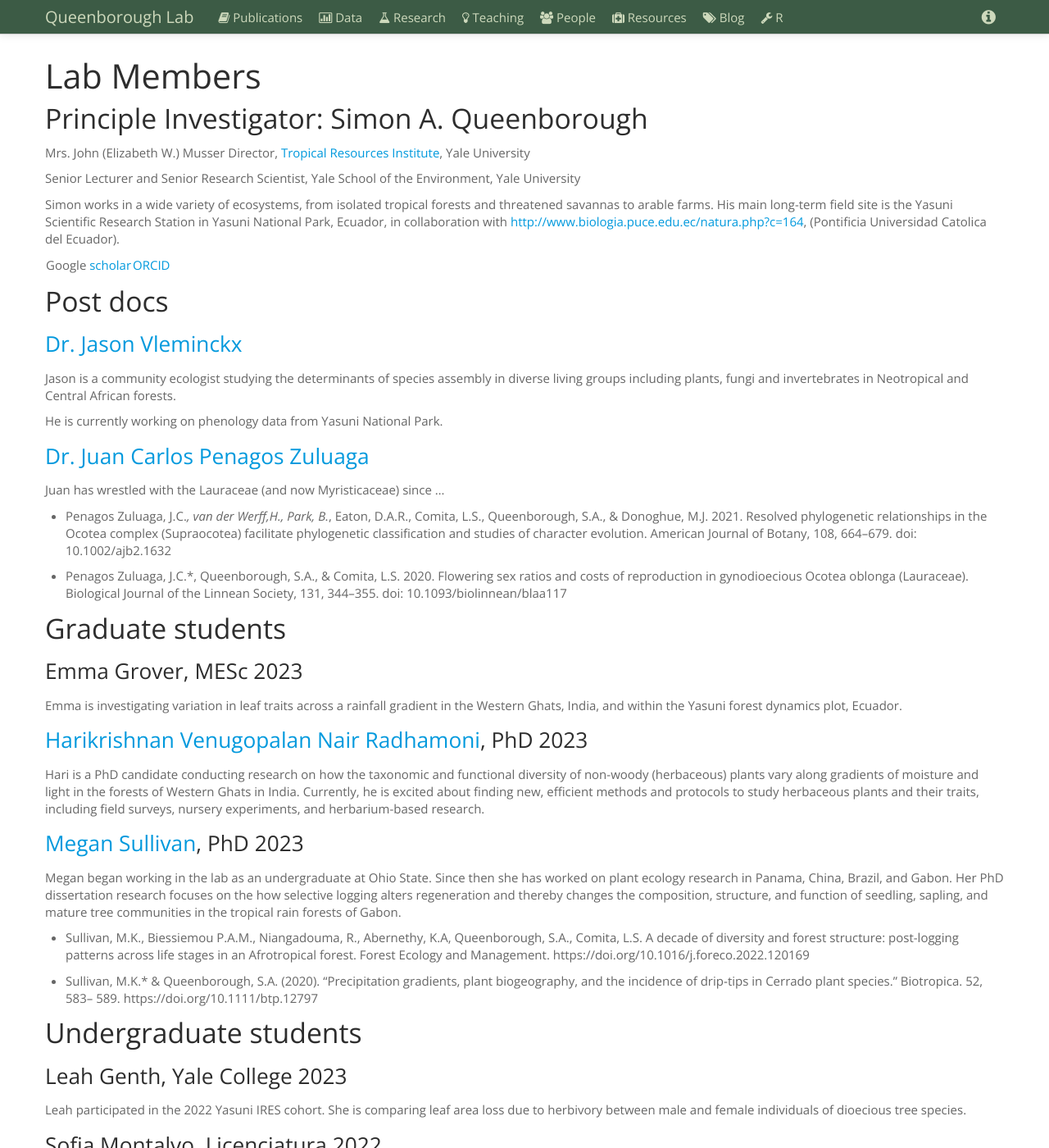
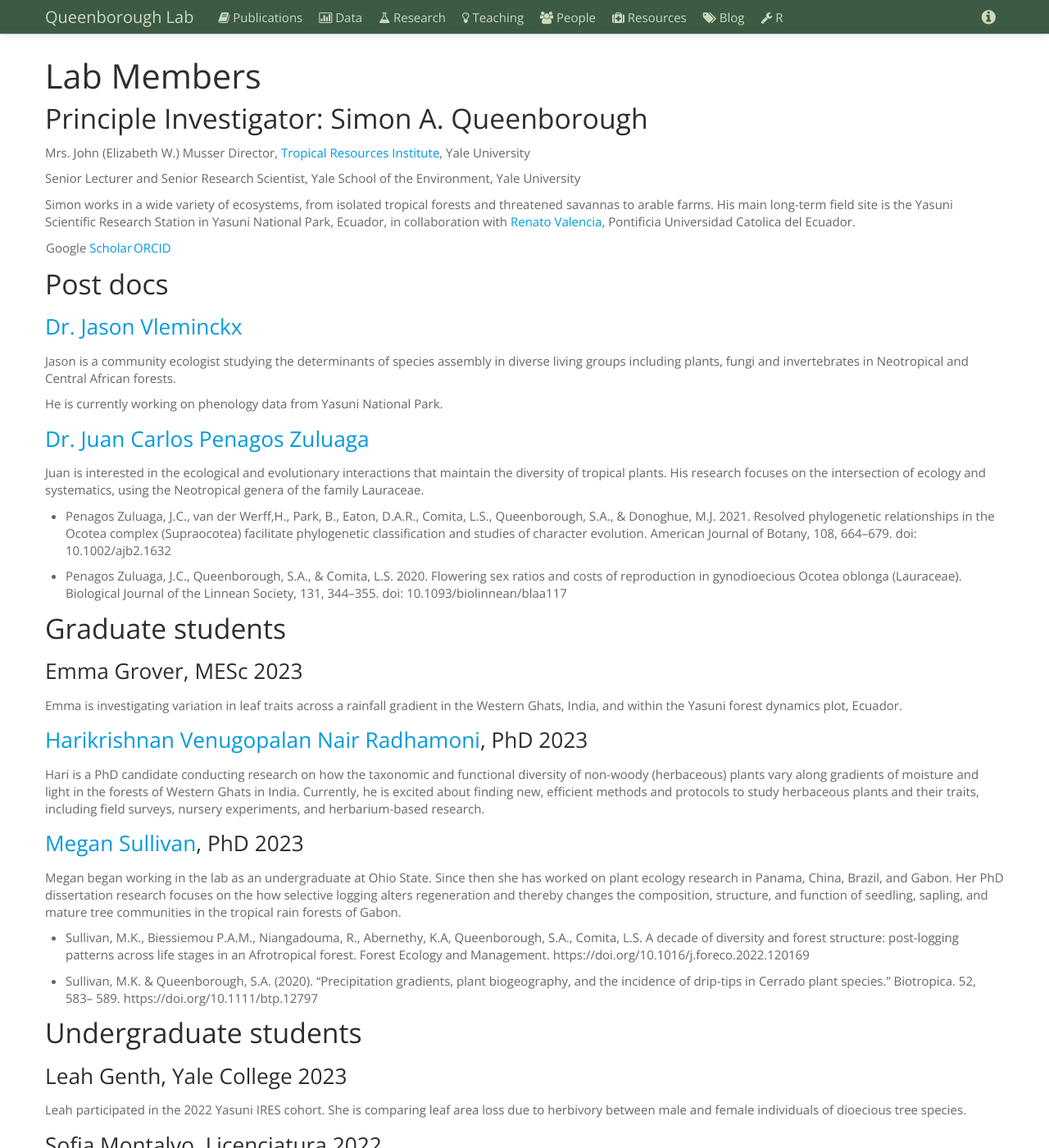
Before and after one commit to saq/saq.github.io, a Jekyll site: the page built from people.md, in a window 1280 px wide and 1400 px high. Shown: the whole window at 82% size. Built offline with Jekyll 4.4.1, drawn with Linux system fonts in a browser that asks for light colours; some of the changed text lies outside the part shown.

Commit message:
Update people.md

```diff
--- a/people.md
+++ b/people.md
@@ -12,9 +12,9 @@ Mrs. John (Elizabeth W.) Musser Director, [Tropical Resources Institute](tri.yal
 
 Senior Lecturer and Senior Research Scientist, Yale School of the Environment, Yale University
 
-Simon works in a wide variety of ecosystems, from isolated tropical forests and threatened savannas to arable farms. His main long-term field site is the Yasuni Scientific Research Station in Yasuni National Park, Ecuador, in collaboration with [http://www.biologia.puce.edu.ec/natura.php?c=164](Renato Valencia), (Pontificia Universidad Catolica del Ecuador).
+Simon works in a wide variety of ecosystems, from isolated tropical forests and threatened savannas to arable farms. His main long-term field site is the Yasuni Scientific Research Station in Yasuni National Park, Ecuador, in collaboration with [Renato Valencia](https://scholar.google.com/citations?user=eotkJD4AAAAJ&hl=en), Pontificia Universidad Catolica del Ecuador.
 
-Google [scholar](http://scholar.google.com/citations?user=5JontLgAAAAJ%3EGoogle%20Scholar)  |    [ORCID](https://orcid.org/0000-0002-2468-0958)
+Google [Scholar](http://scholar.google.com/citations?user=5JontLgAAAAJ%3EGoogle%20Scholar)  |    [ORCID](https://orcid.org/0000-0002-2468-0958)
 
 
 ## Post docs
@@ -27,11 +27,11 @@ He is currently working on phenology data from Yasuni National Park.
 
 
 ### [Dr. Juan Carlos Penagos Zuluaga](https://jcpenagosz0.wixsite.com/jcpenagosz)
-Juan has wrestled with the Lauraceae (and now Myristicaceae) since ...
+Juan is interested in the ecological and evolutionary interactions that maintain the diversity of tropical plants. His research focuses on the intersection of ecology and systematics, using the Neotropical genera of the family Lauraceae.
 
- - Penagos Zuluaga, J.C.*, van der Werff,H., Park, B.*, Eaton, D.A.R., Comita, L.S., Queenborough, S.A., & Donoghue, M.J. 2021. Resolved phylogenetic relationships in the Ocotea complex (Supraocotea) facilitate phylogenetic classification and studies of character evolution. American Journal of Botany, 108, 664–679. doi: 10.1002/ajb2.1632
+ - Penagos Zuluaga, J.C., van der Werff,H., Park, B., Eaton, D.A.R., Comita, L.S., Queenborough, S.A., & Donoghue, M.J. 2021. Resolved phylogenetic relationships in the Ocotea complex (Supraocotea) facilitate phylogenetic classification and studies of character evolution. American Journal of Botany, 108, 664–679. doi: 10.1002/ajb2.1632
 
- - Penagos Zuluaga, J.C.*, Queenborough, S.A., & Comita, L.S. 2020. Flowering sex ratios and costs of reproduction in gynodioecious Ocotea oblonga (Lauraceae). Biological Journal of the Linnean Society, 131, 344–355. doi: 10.1093/biolinnean/blaa117
+ - Penagos Zuluaga, J.C., Queenborough, S.A., & Comita, L.S. 2020. Flowering sex ratios and costs of reproduction in gynodioecious Ocotea oblonga (Lauraceae). Biological Journal of the Linnean Society, 131, 344–355. doi: 10.1093/biolinnean/blaa117
 
 
 ## Graduate students
@@ -51,7 +51,7 @@ Megan began working in the lab as an undergraduate at Ohio State. Since then she
 
  - Sullivan, M.K., Biessiemou P.A.M., Niangadouma, R., Abernethy, K.A, Queenborough, S.A., Comita, L.S. A decade of diversity and forest structure: post-logging patterns across life stages in an Afrotropical forest. Forest Ecology and Management. https://doi.org/10.1016/j.foreco.2022.120169
 
- - Sullivan, M.K.* & Queenborough, S.A. (2020). "Precipitation gradients, plant biogeography, and the incidence of drip‐tips in Cerrado plant species." Biotropica. 52, 583– 589.  https://doi.org/10.1111/btp.12797
+ - Sullivan, M.K. & Queenborough, S.A. (2020). "Precipitation gradients, plant biogeography, and the incidence of drip‐tips in Cerrado plant species." Biotropica. 52, 583– 589.  https://doi.org/10.1111/btp.12797
 
 
 
@@ -103,7 +103,7 @@ Anelio has over 20 years experience working as a field technician in the lowland
 ### [Andrew Muehleisen](https://www.andrewmuehleisen.com/), PhD 2020
 Andrew came on the Panama field course as an undergraduate in 2012 and was so enamoured with the tropics that he successfully applied for an OSU Summer Research Fellowship, and went down to Yasuni to survey species for extra-floral nectaries.
 
- - Muehleisen, M.*, Queenborough, S.A., Alvia Zambano, L.P., Valencia, R., & Fiala, B. 2016. Incidence of extra-floral nectaries and their relationship to growth and survival of lowland tropical rain forest trees. Biotropica, 48, 321–331. doi: 10.1111/btp.12310
+ - Muehleisen, M., Queenborough, S.A., Alvia Zambano, L.P., Valencia, R., & Fiala, B. 2016. Incidence of extra-floral nectaries and their relationship to growth and survival of lowland tropical rain forest trees. Biotropica, 48, 321–331. doi: 10.1111/btp.12310
 
 
 
@@ -129,7 +129,7 @@ Bart's research focussed on trophic regime shifts and the complex interplay huma
 ### [Camille Delavaux](https://camilledelavaux.weebly.com/), MESc 2017
 Camille was interested in nutrient enrichment effects on mycorrhizal fungi and plant diversity in an Andean tropical montane forest.
 
- - Delavaux, C.S.*, Camenzind, T., Homeier, J., Jimenez-Paz, R., Ashton, M.S., & Queenborough, S.A.. 2017. Nutrient enrichment effects on mycorrhizal fungi in an Andean tropical montane forest. Mycorrhiza, 4, 311–319. doi: 10.1007/s00572-016-0749-5
+ - Delavaux, C.S., Camenzind, T., Homeier, J., Jimenez-Paz, R., Ashton, M.S., & Queenborough, S.A.. 2017. Nutrient enrichment effects on mycorrhizal fungi in an Andean tropical montane forest. Mycorrhiza, 4, 311–319. doi: 10.1007/s00572-016-0749-5
 
 
 
```
